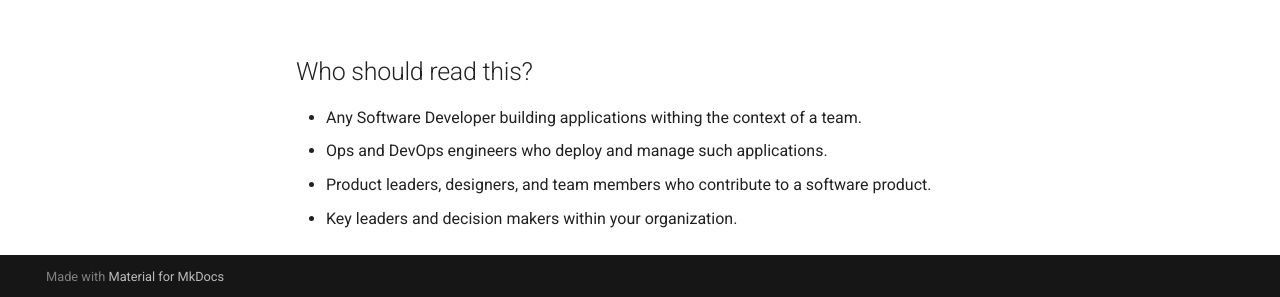
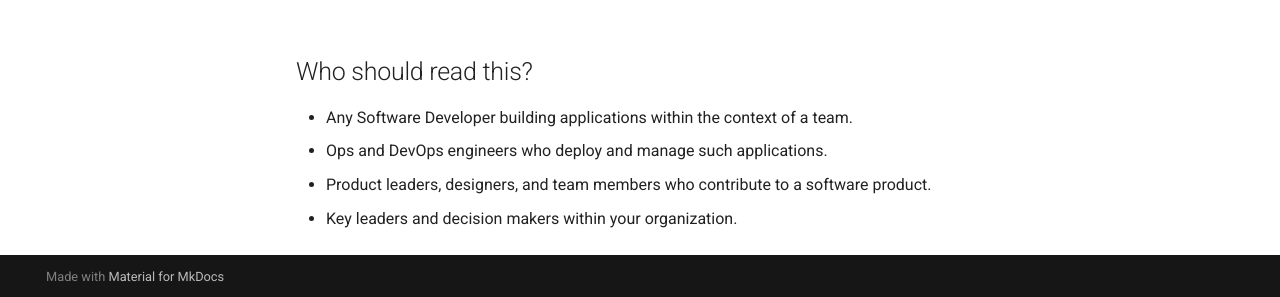
Before and after one commit to UffizziCloud/continuous_previews, an MkDocs documentation site: the page built from docs/index.md, in a window 1280 px wide and 900 px high, scrolled down 2855 px. Shown: the part 600-897 px from the top of the window. Built offline with MkDocs 1.6.1 and Material for MkDocs 9.7.7, drawn with Linux system fonts in a browser that asks for light colours; comment, search, counter and statistics services are not loaded.

Commit message:
Update index.md

```diff
--- a/docs/index.md
+++ b/docs/index.md
@@ -72,7 +72,7 @@ We are advocating for organizations to adopt Continuous Previews as an Agile-sup
 
 &nbsp;
 ## Who should read this?
-* Any Software Developer building applications withing the context of a team.
+* Any Software Developer building applications within the context of a team.
 * Ops and DevOps engineers who deploy and manage such applications.
 * Product leaders, designers, and team members who contribute to a software product.
 * Key leaders and decision makers within your organization.
```
